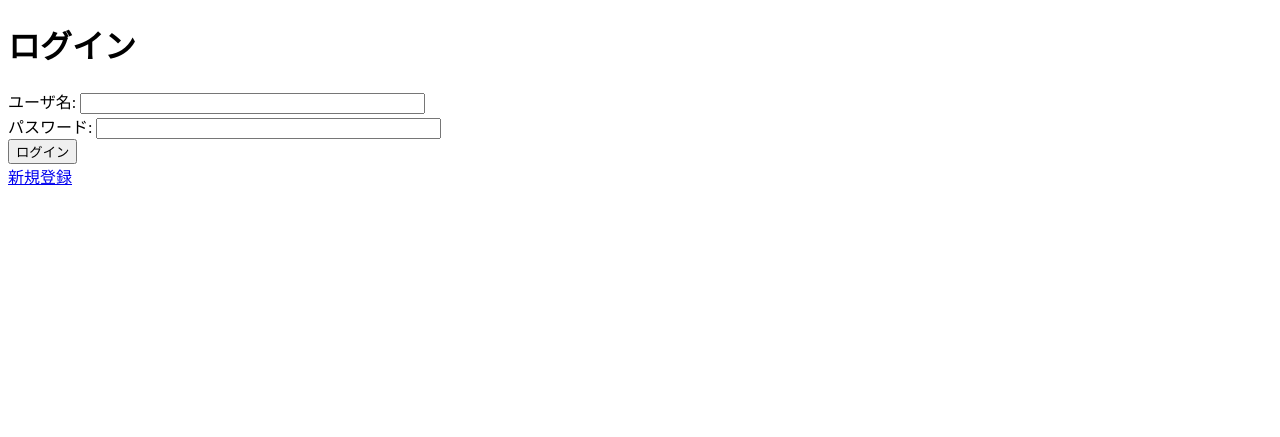
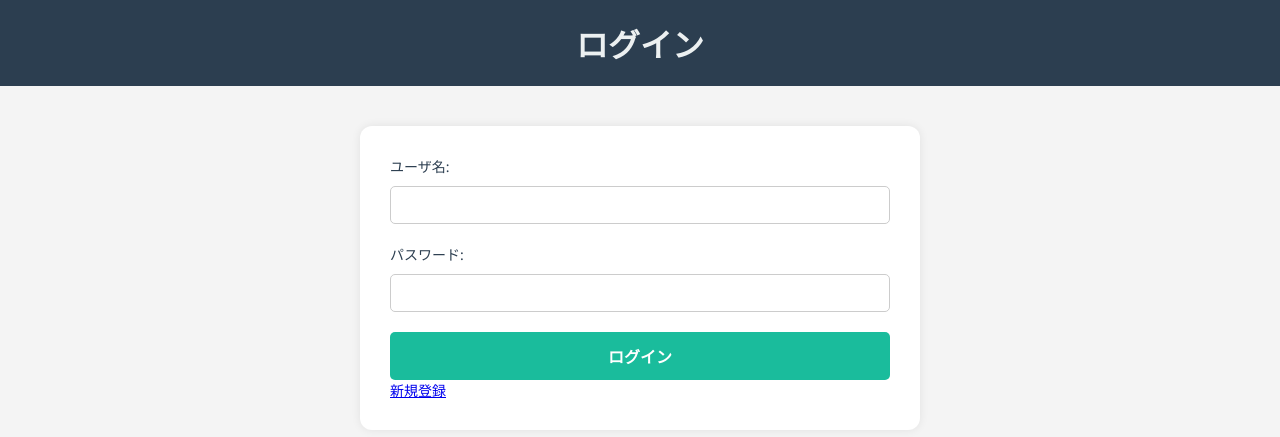
Before and after one commit to Aby-1202/travel_blog, a Flask app: page / in a window 1280 px wide. Shown: the top 437 px of the page. Run offline with Flask 3, Linux system fonts and the light colour scheme.

Commit message:
cssの修正を完了させた

```diff
--- /dev/null
+++ b/static/login.css
@@ -0,0 +1,80 @@
+/* 共通のスタイル（ログインと新規登録で使う） */
+body {
+    font-family: 'Segoe UI', Tahoma, Geneva, Verdana, sans-serif;
+    margin: 0;
+    background-color: #f4f4f4;
+    color: #2c3e50;
+  }
+
+  /* ヘッダー */
+  .hedder {
+    background-color: #2c3e50;
+    color: #ecf0f1;
+    padding: 20px;
+    text-align: center;
+    position: relative;
+  }
+
+  .hedder h1 {
+    margin: 0;
+    font-size: 2em;
+  }
+
+  /* 「戻る」リンク */
+  .hedder a {
+    position: absolute;
+    left: 20px;
+    top: 50%;
+    transform: translateY(-50%);
+    color: #ecf0f1;
+    text-decoration: none;
+    font-weight: bold;
+    background-color: #34495e;
+    padding: 6px 12px;
+    border-radius: 5px;
+    transition: background-color 0.3s ease;
+  }
+
+  .hedder a:hover {
+    background-color: #3d566e;
+  }
+
+  /* 入力フォーム */
+  .input_data {
+    max-width: 500px;
+    margin: 40px auto;
+    background-color: #ffffff;
+    padding: 30px;
+    border-radius: 12px;
+    box-shadow: 0 0 10px rgba(0,0,0,0.08);
+    font-size: 14px;
+  }
+
+  .input_data input[type="text"],
+  .input_data input[type="password"] {
+    width: 100%;
+    padding: 10px;
+    margin: 10px 0 20px 0;
+    border: 1px solid #ccc;
+    border-radius: 5px;
+    font-size: 14px;
+    box-sizing: border-box;
+  }
+
+  /* 送信ボタン */
+  .input_data input[type="submit"] {
+    width: 100%;
+    padding: 12px;
+    background-color: #1abc9c;
+    color: white;
+    border: none;
+    border-radius: 5px;
+    font-weight: bold;
+    cursor: pointer;
+    transition: background-color 0.3s ease;
+    font-size: 16px;
+  }
+
+  .input_data input[type="submit"]:hover {
+    background-color: #16a085;
+  }
--- a/templates/login.html
+++ b/templates/login.html
@@ -5,7 +5,7 @@
     <meta name="viewport" content="width=device-width, initial-scale=1.0">
     <title>ログイン</title>
 
-    <style></style>
+    <link rel="stylesheet" href="{{ url_for('static', filename='login.css') }}">
 
 </head>
 <body>
--- a/templates/registration.html
+++ b/templates/registration.html
@@ -5,7 +5,7 @@
     <meta name="viewport" content="width=device-width, initial-scale=1.0">
     <title>新規登録</title>
 
-    <style></style>
+    <link rel="stylesheet" href="{{ url_for('static', filename='login.css') }}">
 
 </head>
 <body>
```
